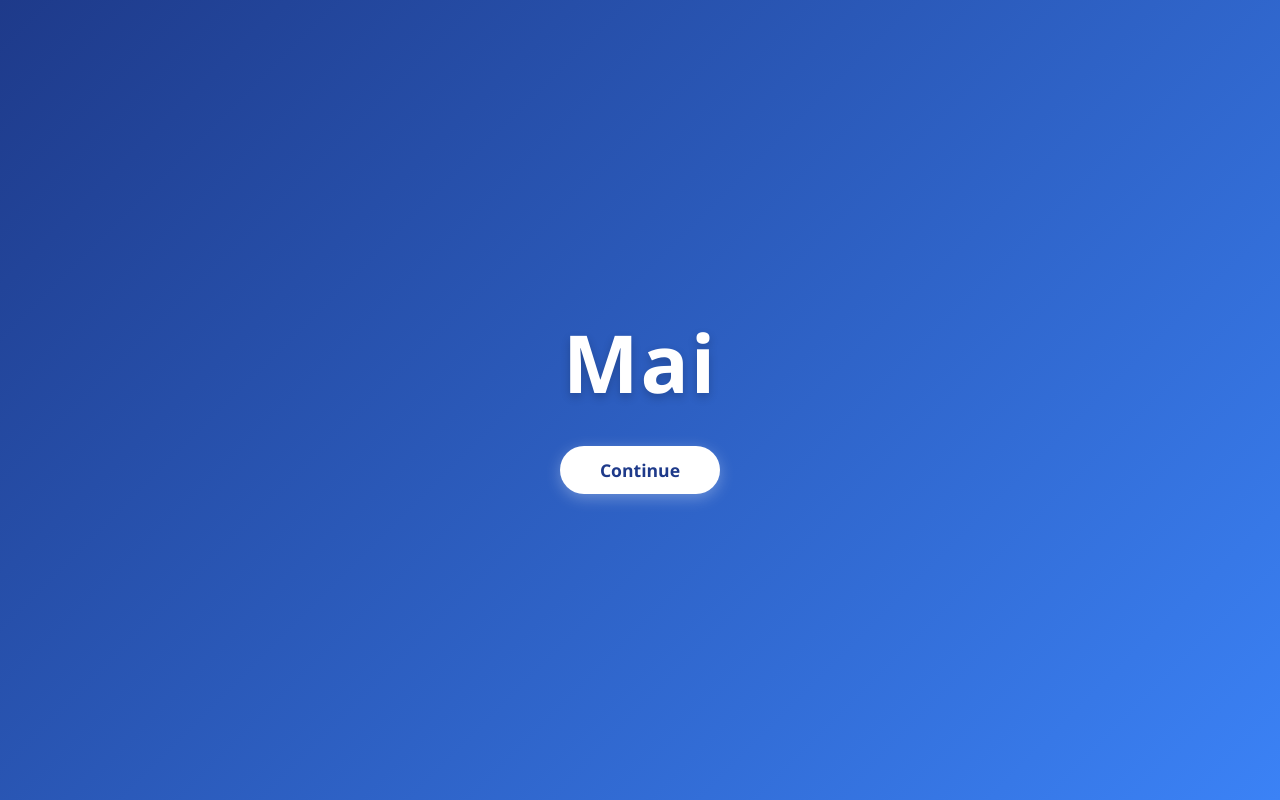
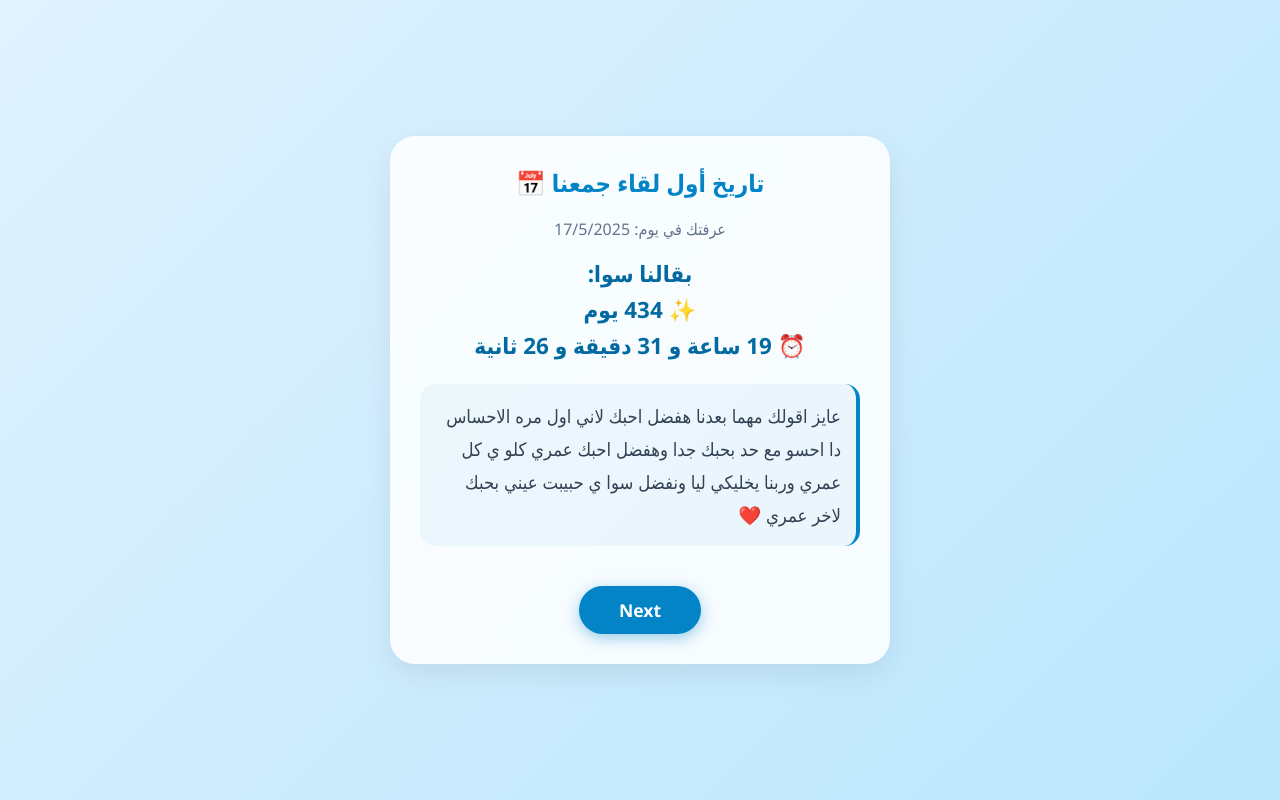
Before and after one commit to Mossad288/Boody288, a plain HTML site: page index.html in a window 1280 px wide. Both pictures are taken after a click on the button "Continue". Drawn offline with Linux system fonts and the light colour scheme.

Commit message:
Update index.html

```diff
--- a/index.html
+++ b/index.html
@@ -5,7 +5,6 @@
     <meta name="viewport" content="width=device-width, initial-scale=1.0">
     <title>For Mai ❤️</title>
     <style>
-        /* إعدادات الخطوط والعناصر العامة */
         * {
             box-sizing: border-box;
             font-family: 'Segoe UI', Tahoma, Geneva, Verdana, sans-serif;
@@ -20,7 +19,6 @@
             background-color: #0a192f;
         }
 
-        /* نظام النجوم المتحركة في الخلفية */
         .stars-container {
             position: absolute;
             width: 100%;
@@ -45,7 +43,6 @@
             100% { transform: translateY(-10vh) scale(1); opacity: 0; }
         }
 
-        /* الشاشات الرئيسية */
         .screen {
             position: absolute;
             top: 0;
@@ -59,7 +56,7 @@
             text-align: center;
             padding: 20px;
             z-index: 2;
-            transition: transform 0.6s ease-in-out, opacity 0.6s ease-in-out;
+            transition: transform 0.4s ease-in-out, opacity 0.4s ease-in-out;
             opacity: 0;
             pointer-events: none;
         }
@@ -69,20 +66,17 @@
             pointer-events: auto;
         }
 
-        /* 1. تصميم شاشة الدخول (أزرق فاتح قليلًا مع نجوم) */
         #welcome-screen {
             background: linear-gradient(135deg, #1e3a8a, #3b82f6);
             color: white;
         }
 
-        /* 2. تصميم الشاشات الداخلية (لبني هادي ومريح) */
         .inner-screen {
             background: linear-gradient(135deg, #e0f2fe, #bae6fd);
             color: #1e293b;
-            overflow-y: auto; /* يسمح بالتمرير إذا كانت الشاشة صغيرة */
+            overflow-y: auto;
         }
 
-        /* تصميم البطاقات البيضاء الأنيقة داخل الشاشات */
         .card {
             background: rgba(255, 255, 255, 0.85);
             padding: 30px;
@@ -91,16 +85,9 @@
             backdrop-filter: blur(10px);
             max-width: 500px;
             width: 100%;
-            animation: fadeInCard 0.8s ease-out;
             margin: auto;
         }
 
-        @keyframes fadeInCard {
-            from { opacity: 0; transform: translateY(30px); }
-            to { opacity: 1; transform: translateY(0); }
-        }
-
-        /* الأسماء والنصوص العريضة */
         .name-title {
             font-size: 5rem;
             font-weight: bold;
@@ -115,7 +102,6 @@
             to { transform: scale(1.05); }
         }
 
-        /* أزرار التحكم والتنقل */
         .btn {
             background-color: #0284c7;
             color: white;
@@ -127,30 +113,23 @@
             cursor: pointer;
             box-shadow: 0 4px 15px rgba(2, 132, 199, 0.4);
             transition: all 0.3s ease;
-            text-decoration: none;
-            display: inline-block;
             margin-top: 20px;
         }
 
         .btn:hover {
             background-color: #0369a1;
             transform: translateY(-3px);
-            box-shadow: 0 6px 20px rgba(2, 132, 199, 0.6);
         }
 
         .btn-continue {
             background-color: #ffffff;
             color: #1e3a8a;
-            box-shadow: 0 4px 15px rgba(255,255,255,0.3);
         }
 
         .btn-continue:hover {
             background-color: #f8fafc;
-            color: #0f172a;
-            box-shadow: 0 6px 20px rgba(255,255,255,0.5);
         }
 
-        /* تنسيق العداد التصاعدي */
         .timer-box {
             font-size: 1.4rem;
             font-weight: bold;
@@ -159,7 +138,6 @@
             line-height: 1.6;
         }
 
-        /* تنسيق نص الرسالة الخاصة بك */
         .love-letter {
             font-size: 1.15rem;
             line-height: 1.8;
@@ -172,7 +150,6 @@
             text-align: right;
         }
 
-        /* معرض الصور (ألبوم ذكرياتنا) */
         .gallery {
             display: grid;
             grid-template-columns: repeat(2, 1fr);
@@ -186,14 +163,8 @@
             object-fit: cover;
             border-radius: 15px;
             box-shadow: 0 4px 10px rgba(0,0,0,0.05);
-            transition: transform 0.3s ease;
         }
 
-        .gallery img:hover {
-            transform: scale(1.05);
-        }
-
-        /* مشغل الصوت الثابت المخفي */
         #audio-element {
             display: none;
         }
@@ -201,24 +172,20 @@
 </head>
 <body>
 
-    <!-- حاوية تأثير النجوم المتحركة -->
     <div class="stars-container" id="starsBox"></div>
 
-    <!-- 1. شاشة الدخول (أزرق فاتح بـ اسم مي) -->
     <div id="welcome-screen" class="screen active">
         <div class="name-title">Mai</div>
         <button class="btn btn-continue" onclick="startExperience()">Continue</button>
     </div>
 
-    <!-- 2. الصفحة الأولى: التاريخ والعداد والرسالة (لبني هادي) -->
     <div id="counter-screen" class="screen inner-screen">
         <div class="card">
-            <h2 style="color: #0284c7; margin-top: 0; font-size: 1.6rem;">تاريخ أول لقاء جمعنا 📅</h2>
-            <p style="font-size: 16px; color: #64748b; margin: 5px 0;">عرفتك في يوم: <span id="start-date-text"></span></p>
+            <h2 style="color: #0284c7; margin-top: 0;">تاريخ أول لقاء جمعنا 📅</h2>
+            <p style="font-size: 16px; color: #64748b;">عرفتك في يوم: <span id="start-date-text"></span></p>
 
             <div id="timer" class="timer-box">جاري حساب الأيام...</div>
 
-            <!-- رسالتك الخاصة تم إضافتها هنا بدقة -->
             <div class="love-letter">
                 عايز اقولك مهما بعدنا هفضل احبك لاني اول مره الاحساس دا احسو مع حد بحبك جدا وهفضل احبك عمري كلو ي كل عمري وربنا يخليكي ليا ونفضل سوا ي حبيبت عيني بحبك لاخر عمري ❤️
             </div>
@@ -227,72 +194,79 @@
         </div>
     </div>
 
-    <!-- 3. الصفحة الثانية: معرض الصور (لبني هادي) -->
     <div id="photos-screen" class="screen inner-screen">
         <div class="card">
-            <h2 style="color: #0284c7; margin-top: 0; font-size: 1.6rem;">ألبوم ذكرياتنا الصغير 📸</h2>
+            <h2 style="color: #0284c7; margin-top: 0;">ألبوم ذكرياتنا الصغير 📸</h2>
             <div class="gallery">
-                <!-- استبدل هذه الروابط بأسماء صورك الحقيقية لاحقاً مثل img1.jpg -->
-                <img src="https://picsum.photos" alt="صورة 1">
-                <img src="https://picsum.photos" alt="صورة 2">
-                <img src="https://picsum.photos" alt="صورة 3">
-                <img src="https://picsum.photos" alt="صورة 4">
+                <img src="pic1.jpg" alt="1">
+                <img src="pic2.jpg" alt="2">
+                <img src="pic3.jpg" alt="3">
+                <img src="pic4.jpg" alt="4">
             </div>
             <button class="btn" style="background-color: #64748b;" onclick="navigateTo('counter-screen')">رجوع</button>
         </div>
     </div>
 
-    <!-- مشغل الموسيقى المخفي خلف الكواليس -->
-    <audio id="audio-element" loop>
+    <!-- تم إضافة عنصر الصوت مباشرة لضمان أعلى توافقية -->
+    <audio id="audio-element" loop preload="auto">
         <source src="song.mp3" type="audio/mpeg">
     </audio>
 
     <script>
-        // 1. توليد النجوم الطائرة تلقائياً في الخلفية
+        // توليد النجوم
         const starsBox = document.getElementById('starsBox');
-        const starCount = 60;
-
-        for (let i = 0; i < starCount; i++) {
+        for (let i = 0; i < 40; i++) {
             let star = document.createElement('div');
             star.className = 'star';
-            star.style.left = `${Math.random() * 100}vw`;
-            star.style.animationDelay = `${Math.random() * 6}s`;
-            star.style.animationDuration = `${4 + Math.random() * 4}s`;
-
+            star.style.left = (Math.random() * 100) + "vw";
+            star.style.animationDelay = (Math.random() * 6) + "s";
+            star.style.animationDuration = (4 + Math.random() * 4) + "s";
             let size = 2 + Math.random() * 4;
-            star.style.width = `${size}px`;
-            star.style.height = `${size}px`;
-
+            star.style.width = size + "px";
+            star.style.height = size + "px";
             starsBox.appendChild(star);
         }
 
-        // 2. التحكم في تشغيل الأغنية والانتقال عند الضغط على Continue
+        // تم إصلاح دالة الانتقال وتشغيل الموسيقى هنا لتعمل فوراً دون توقف
         function startExperience() {
+            // أولاً: الانتقال الفوري بدون شروط لتخطي قيود المتصفح
+            navigateTo('counter-screen');
+
+            // ثانياً: تشغيل الصوت خلف الكواليس
             const audio = document.getElementById('audio-element');
-            audio.play().catch(error => console.log("المتصفح حجب التشغيل التلقائي:", error));
-            navigateTo('counter-screen');
+            if(audio) {
+                audio.play().catch(function(error) {
+                    console.log("استمر المتصفح في حظر الصوت، ولكن تم الانتقال بنجاح:", error);
+                });
+            }
         }
 
-        // 3. نظام التنقل السلس بين الشاشات
         function navigateTo(screenId) {
             const screens = document.querySelectorAll('.screen');
-            screens.forEach(screen => screen.classList.remove('active'));
+            screens.forEach(function(screen) { screen.classList.remove('active'); });
             document.getElementById(screenId).classList.add('active');
         }
 
-        // 4. إعدادات تاريخ التعارف (17/5/2025)
+        // إعدادات التاريخ المعتمدة
         const year = 2025;
         const month = 5;
         const day = 17;
 
-        document.getElementById('start-date-text').innerText = `${day}/${month}/${year}`;
+        document.getElementById('start-date-text').innerText = day + "/" + month + "/" + year;
         const anniversaryDate = new Date(year, month - 1, day);
 
-        // تحديث العداد التصاعدي كل ثانية
-        setInterval(() => {
+        // العداد
+        setInterval(function() {
             const today = new Date();
             const difference = today - anniversaryDate;
 
             const days = Math.floor(difference / (1000 * 60 * 60 * 24));
             const hours = Math.floor((difference % (1000 * 60 * 60 * 24)) / (1000 * 60 * 60));
             const minutes = Math.floor((difference % (1000 * 60 * 60)) / (1000 * 60));
+            const seconds = Math.floor((difference % (1000 * 60)) / 1000);
+
+            document.getElementById("timer").innerHTML = "بقالنا سوا:<br>✨ " + days + " يوم <br>⏰ " + hours + " ساعة و " + minutes + " دقيقة و " + seconds + " ثانية";
+        }, 1000);
+    </script>
+</body>
+</html>
```
